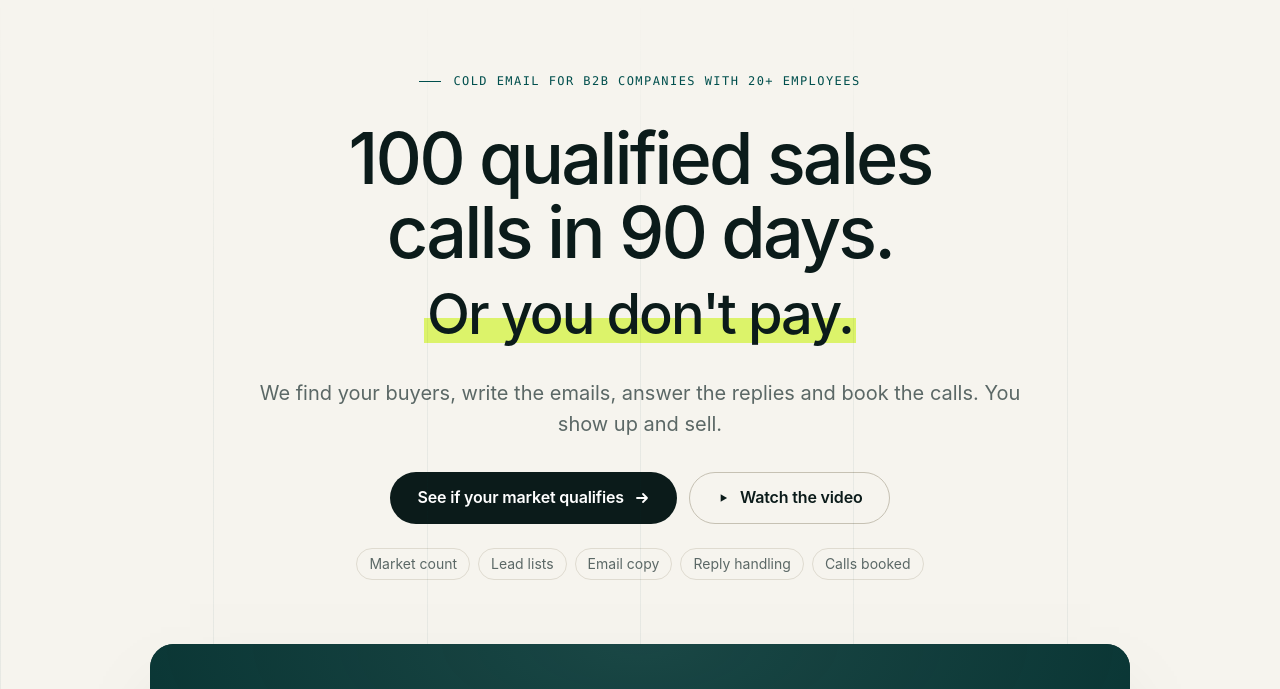
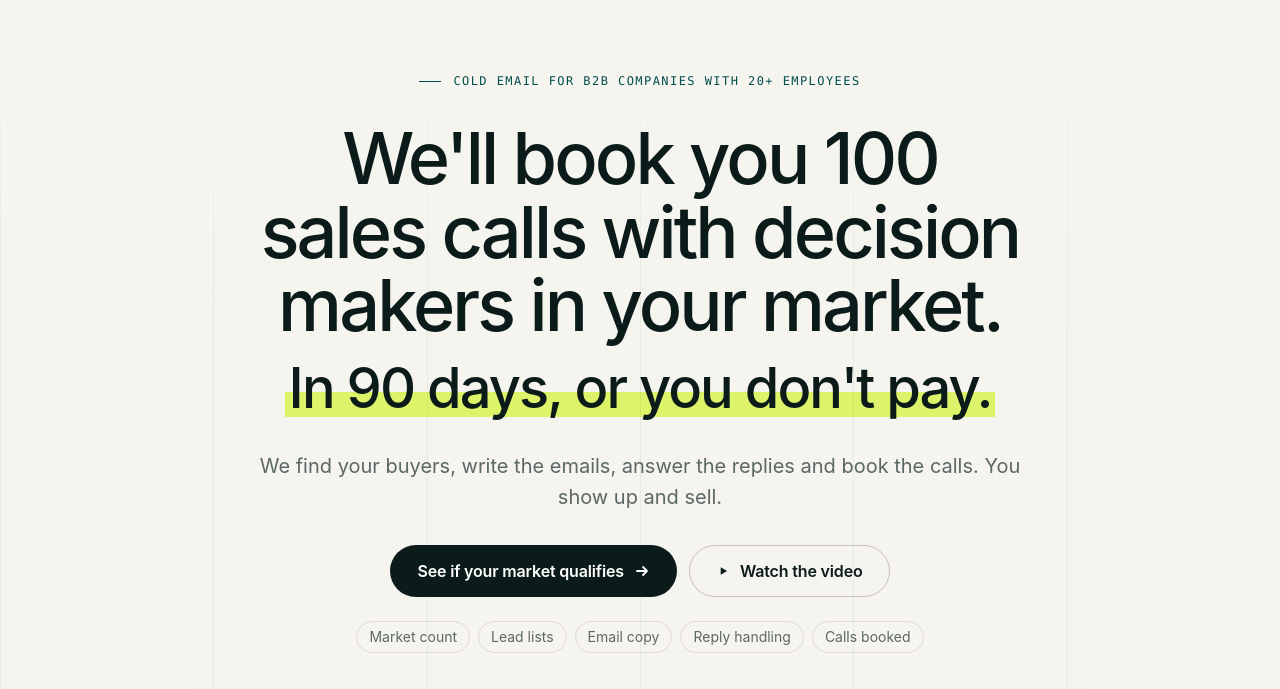
Before and after one commit to keithmcbrief/spotter-landing, a plain HTML site: page 40-calls.html in a window 1280 px wide. Shown: the part 111-800 px from the top of the page. Drawn offline with Linux system fonts and the light colour scheme; a script that the page names is missing; a web font is replaced by a local one.

Commit message:
Hero on /40-calls: We'll book you 100 sales calls with decision makers in your market
Guarantee line under it: In 90 days, or you don't pay. Title and meta match.

Co-Authored-By: Claude Fable 5.2 <noreply@anthropic.com>

```diff
--- a/40-calls.html
+++ b/40-calls.html
@@ -4,8 +4,8 @@
     <meta charset="UTF-8">
     <meta name="viewport" content="width=device-width, initial-scale=1.0">
     <!-- PROMISE NUMBER: the number and the 90 days live in this title, the description, og:title and the h1. Nowhere else. -->
-    <title>100 qualified sales calls in 90 days, or you don't pay | Spotter Digital</title>
-    <meta name="description" content="Cold email for B2B companies with 20 or more employees. 100 qualified sales calls in 90 days, or you don't pay. Every company passes a fit check first, and we count the buyers we can reach in your market before anything starts.">
+    <title>100 sales calls with decision makers in your market. In 90 days, or you don't pay | Spotter Digital</title>
+    <meta name="description" content="Cold email for B2B companies with 20 or more employees. We'll book you 100 sales calls with decision makers in your market. In 90 days, or you don't pay. Every company passes a fit check first, and we count the buyers we can reach in your market before anything starts.">
     <link rel="canonical" href="https://www.spotterdigital.ai/40-calls">
     <script>document.documentElement.classList.remove('no-js');</script>
 
@@ -19,7 +19,7 @@
     <!-- Open Graph / Twitter -->
     <meta property="og:type" content="website">
     <meta property="og:url" content="https://www.spotterdigital.ai/40-calls">
-    <meta property="og:title" content="100 qualified sales calls in 90 days, or you don't pay">
+    <meta property="og:title" content="We'll book you 100 sales calls with decision makers in your market. In 90 days, or you don't pay.">
     <meta property="og:description" content="Cold email for B2B companies with 20 or more employees. We count the buyers we can reach in your market before anything starts.">
     <meta property="og:image" content="https://www.spotterdigital.ai/assets/spotter-brand-kit/social/spotter-avatar-1000.png">
     <meta name="twitter:card" content="summary_large_image">
@@ -64,8 +64,8 @@
         <div class="sd-container">
           <div class="sd-hero__copy">
             <p class="sd-eyebrow">Cold email for B2B companies with 20+ employees</p>
-            <h1 class="sd-display">100 qualified sales calls in 90 days.</h1>
-            <p class="sd-hero__promise"><span class="sd-hl">Or you don't pay.</span></p>
+            <h1 class="sd-display">We'll book you 100 sales calls with decision makers in your market.</h1>
+            <p class="sd-hero__promise"><span class="sd-hl">In 90 days, or you don't pay.</span></p>
             <p class="sd-lead">We find your buyers, write the emails, answer the replies and book the calls. You show up and sell.</p>
             <div class="sd-hero__actions">
               <div class="sd-hero__buttons">
```
Also changed, not shown: 2 other files.
